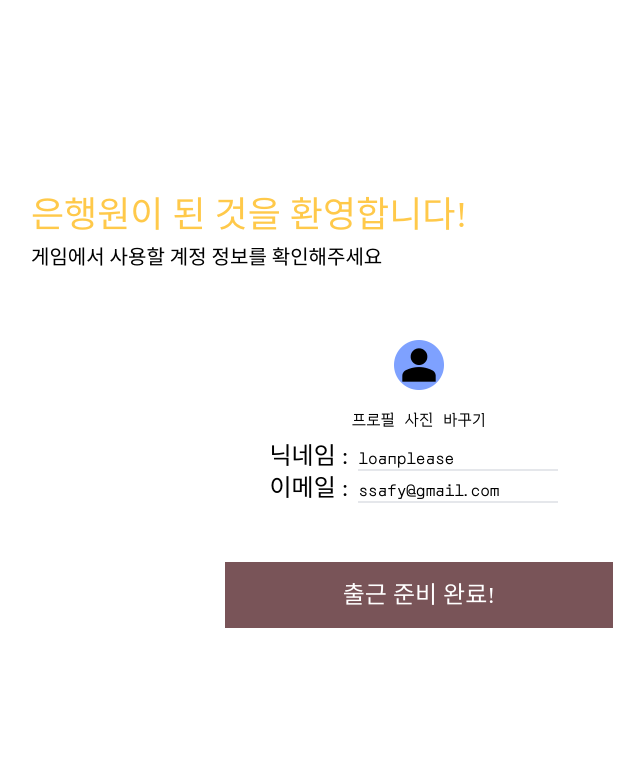
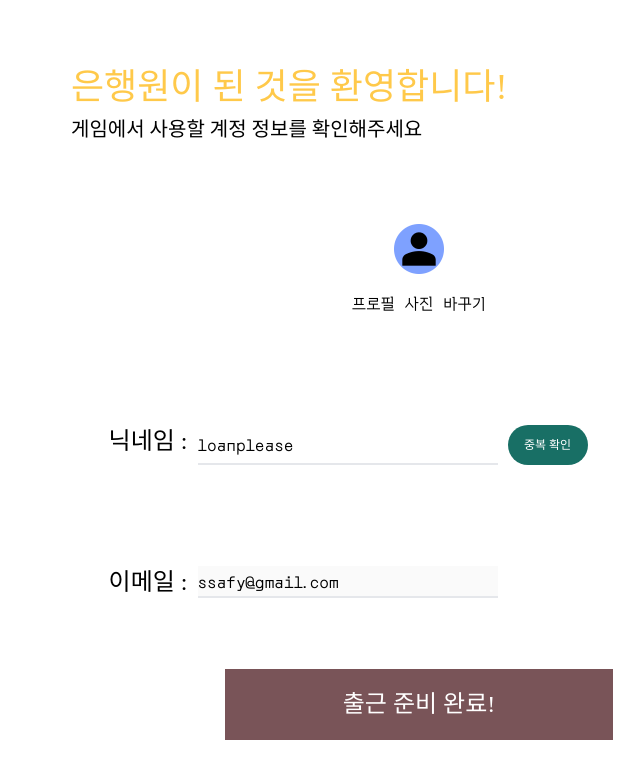
Before and after one commit to SeLino98/LoanPlease, a React (Vite) app in the folder FE/: page /signup in a window 1280 px wide. Shown: the top 778 px of the page, without its empty margins (221-865 px from the left). Built offline with nearby package versions, Linux system fonts and the light colour scheme; a web font is replaced by a local one.

Commit message:
[FE][feat] #S10P31D105-308 USER API 연동하기 - 로그인 (로직 구현 중)

```diff
--- a/FE/src/API/API.jsx
+++ b/FE/src/API/API.jsx
@@ -1,7 +1,7 @@
 import axios from "axios";
 
 export const isNewMember = async (email) => {
-  const url = `/api/email/${email}`;
+  const url = `/api/auth/email/${email}`;
   return await axios
     .get(url)
     .then((response) => {
@@ -14,7 +14,7 @@ export const isNewMember = async (email) => {
 };
 
 export const nicknameCheck = async (nickname) => {
-  const url = `/api/nickname/${nickname}`;
+  const url = `/api/auth/nickname/${nickname}`;
   return await axios
     .get(url)
     .then((response) => {
@@ -27,7 +27,7 @@ export const nicknameCheck = async (nickname) => {
 };
 
 export const signup = async (data) => {
-  const url = "/api/auth/info";
+  const url = "/api/auth/register";
   return await axios
     .post(url, data)
     .then((response) => {
@@ -39,7 +39,7 @@ export const signup = async (data) => {
 };
 
 export const changeInfo = async (token, data) => {
-  const url = "/api/auth/info";
+  const url = "/api/auth";
   return await axios
     .put(url, data, {
       headers: {
--- a/FE/src/Main/Components/GoogleLogin.jsx
+++ b/FE/src/Main/Components/GoogleLogin.jsx
@@ -15,7 +15,6 @@ function GoogleLogin() {
   };
 
   useEffect(() => {
-    // 구글 로그인 후 쿠키에 토큰 값 저장
     if (ismember) {
       setIsLogin(true);
       navigate("/");
--- a/FE/src/Main/Components/Login.jsx
+++ b/FE/src/Main/Components/Login.jsx
@@ -1,6 +1,7 @@
 import { useState } from "react";
 import loginbutton from "./assets/loginbutton.png";
 import background from "./assets/splash_final.jpg";
+import { LoginStore } from "../Store";
 
 // const mainarea = {
 //   display: "flex",
@@ -62,6 +63,11 @@ function Login() {
 
   const [startButton, setStartButton] = useState(startButtonClass);
   const [audio, setAudio] = useState(<div></div>);
+
+  const mydata = LoginStore((state) => state.mydata);
+  const setMyData = LoginStore((state) => state.setMyData);
+  const setIsLogin = LoginStore((state) => state.setIsLogin);
+
   const init = () => {
     setStartButton(startButton.replace("opacity-100", "opacity-0"));
 
@@ -120,14 +126,16 @@ function Login() {
       {/* <div style={panelstyle}> */}
       <div className={panelstyle}>
         {/* <div style={titlestyle}>론플리즈</div> */}
-        {/* <div style={titlestyleClass}>론플리즈</div> */}
         <div className={titlestyleClass}>론플리즈</div>
         <img width={200} src="/loanplease.png" />
         <img
           onClick={() => {
-            // setIsLogin(true);
-            let url = "https://loanplease.kr/oauth2/authorization/google";
-            location.href = url;
+            if (mydata.nick != "-") {
+              setIsLogin(true);
+            } else {
+              let url = "https://loanplease.kr/oauth2/authorization/google";
+              location.href = url;
+            }
           }}
           width={300}
           // style={{ cursor: "pointer" }}
--- a/FE/src/Main/Components/Mainpage.jsx
+++ b/FE/src/Main/Components/Mainpage.jsx
@@ -5,7 +5,6 @@ import { LoginStore, MainStore } from "../Store";
 import { useEffect, useState } from "react";
 import Rankingpage from "./Rankingpage";
 import Mypage from "./Mypage";
-import Signup from "./Signup";
 
 const mainstyleClass = `
 z-[1] w-full min-w-[260px] h-screen
@@ -115,7 +114,6 @@ function Main() {
   const setRankingpopup = MainStore((state) => state.setRankingpopup);
   const mypagepopup = MainStore((state) => state.mypagepopup);
   const setMypagepopup = MainStore((state) => state.setMypagepopup);
-  const ismember = LoginStore((state) => state.ismember);
   const setIsMember = LoginStore((state) => state.setIsMember);
   const mydata = LoginStore((state) => state.mydata);
   const setIsBgm = MainStore((state) => state.setIsBgm);
@@ -182,7 +180,6 @@ function Main() {
   return (
     // <div style={mainstyle}>
     <div className={mainstyleClass}>
-      {!ismember ? <Signup /> : null}
       <Menubar
         data={{ image: mydata.image, nickname: mydata.nick, rank: "-" }}
       />
--- a/FE/src/Main/Components/Signup.jsx
+++ b/FE/src/Main/Components/Signup.jsx
@@ -56,19 +56,25 @@ import { useNavigate } from "react-router-dom";
 
 const signupareastyleClass = `
 z-10 absolute flex flex-col justify-around items-start
-bg-white w-[70%] h-[70%] mx-[15%] my-[10%] p-[60px]
-drop-shadow-[0_0_9999px_rgb(0, 0, 0)]
+bg-white w-[70%] h-full mx-[15%] p-[60px]
+translate-x-[-120%]
 `;
 
 const contentareastyleClass = `
-flex flex-col justify-center items-center
-w-[50%] h-[80%] translate-x-1/2
+flex flex-col justify-around items-center
+min-w-[150px] w-full h-[80%] my-5
 `;
 
 const inputareastyleClass = `
-w-full max-w-[200px]
+w-full max-w-[300px]
 outline-none border-b-2
 font-cusFont2 mx-2.5
+`;
+
+const validstyleClass = `
+flex justify-center items-center
+w-20 h-10 rounded-[20px] bg-cusColor1
+text-white font-cusFont1 text-xs cursor-pointer
 `;
 
 const signupbuttonstyleClass = `
@@ -82,6 +88,8 @@ function Signup() {
   const [nickname, setNickname] = useState("");
   const [email, setEmail] = useState("");
 
+  const [mainstyle, setMainStyle] = useState(signupareastyleClass);
+
   const setIsLogin = LoginStore((state) => state.setIsLogin);
   const setIsMember = LoginStore((state) => state.setIsMember);
   const setMyData = LoginStore((state) => state.setMyData);
@@ -89,8 +97,14 @@ function Signup() {
   const navigate = useNavigate();
 
   useEffect(() => {
-    setNickname("loanplease");
-    setEmail("ssafy@gmail.com");
+    setTimeout(() => {
+      setMainStyle(
+        mainstyle.replace(
+          "translate-x-[-120%]",
+          "translate-x-0 transition-all duration-[1000ms]",
+        ),
+      );
+    }, 1000);
   }, []);
 
   const changeImg = (e) => {
@@ -105,7 +119,19 @@ function Signup() {
     return result;
   };
 
+  const test = async () => {
+    const result = await nicknameCheck(nickname);
+    console.log(result);
+  };
+
+  // 테스트용 입력 데이터
+  useEffect(() => {
+    setNickname("loanplease");
+    setEmail("ssafy@gmail.com");
+  }, []);
+
   const signupComplete = async () => {
+    if (nickname == "") alert("닉네임은 필수 입력값입니다");
     if (!checkNickname(nickname)) alert("닉네임을 확인해주세요");
     const data = JSON.stringify({
       nickname: nickname,
@@ -120,22 +146,24 @@ function Signup() {
 
   return (
     // <div style={signupareastyle}>
-    <div className={signupareastyleClass}>
+    <div className={mainstyle}>
       <div>
         <p
-          style={{
-            fontFamily: "비트비트체v2",
-            fontSize: "36px",
-            color: "#FFC94A",
-          }}
+          // style={{
+          //   fontFamily: "비트비트체v2",
+          //   fontSize: "36px",
+          //   color: "#FFC94A",
+          // }}
+          className="ml-10 font-cusFont1 text-[36px] text-cusColor3"
         >
           은행원이 된 것을 환영합니다!
         </p>
         <p
-          style={{
-            fontFamily: "비트비트체v2",
-            fontSize: "20px",
-          }}
+          // style={{
+          //   fontFamily: "비트비트체v2",
+          //   fontSize: "20px",
+          // }}
+          className="ml-10 font-cusFont1 text-[20px]"
         >
           게임에서 사용할 계정 정보를 확인해주세요
         </p>
@@ -183,7 +211,7 @@ function Signup() {
             />
           </div>
         </div>
-        <div>
+        <div className="flex w-[80%] min-w-[500px]">
           {/* <span style={{ fontFamily: "비트비트체v2", fontSize: "24px" }}> */}
           <span className="font-cusFont1 text-2xl">닉네임 :</span>
           <input
@@ -194,12 +222,24 @@ function Signup() {
               setNickname(e.target.value);
             }}
           />
+          <div
+            onClick={async () => {
+              test();
+            }}
+            className={validstyleClass}
+          >
+            중복 확인
+          </div>
         </div>
-        <div>
+        <div className="flex w-[80%] min-w-[300px]">
           {/* <span style={{ fontFamily: "비트비트체v2", fontSize: "24px" }}> */}
           <span className="font-cusFont1 text-2xl">이메일 :</span>
           {/* <input style={inputareastyle} value={email} /> */}
-          <input className={inputareastyleClass} value={email} />
+          <input
+            className={inputareastyleClass}
+            value={email}
+            disabled={true}
+          />
         </div>
       </div>
       <div
--- a/FE/vite.config.js
+++ b/FE/vite.config.js
@@ -6,8 +6,11 @@ export default defineConfig({
   plugins: [react()],
   server: {
     proxy: {
-      // "/api": "http://localhost:8080",
-      "/api": "https://loanplease.kr"
+      "/api": {
+        target: "http://localhost:8080/api",
+        changeOrigin: true,
+        secure: false,
+      },
     },
   },
 });
```
